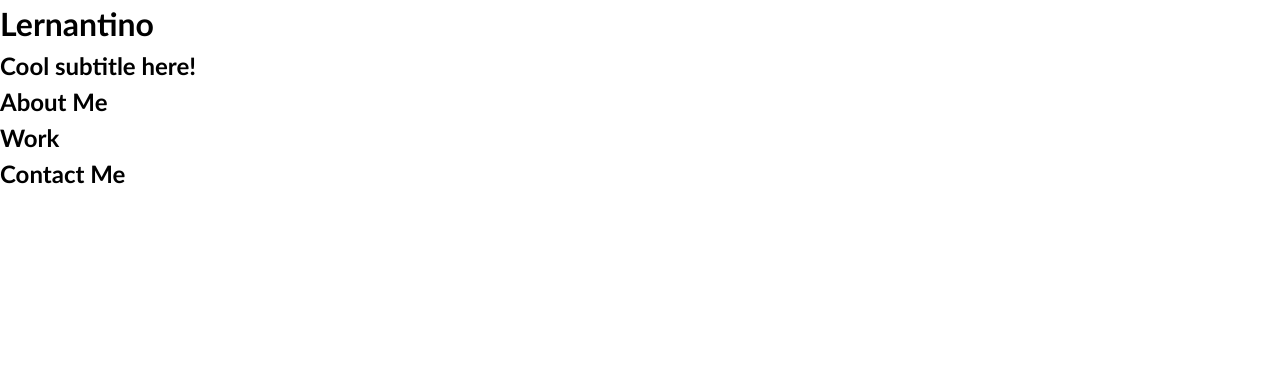
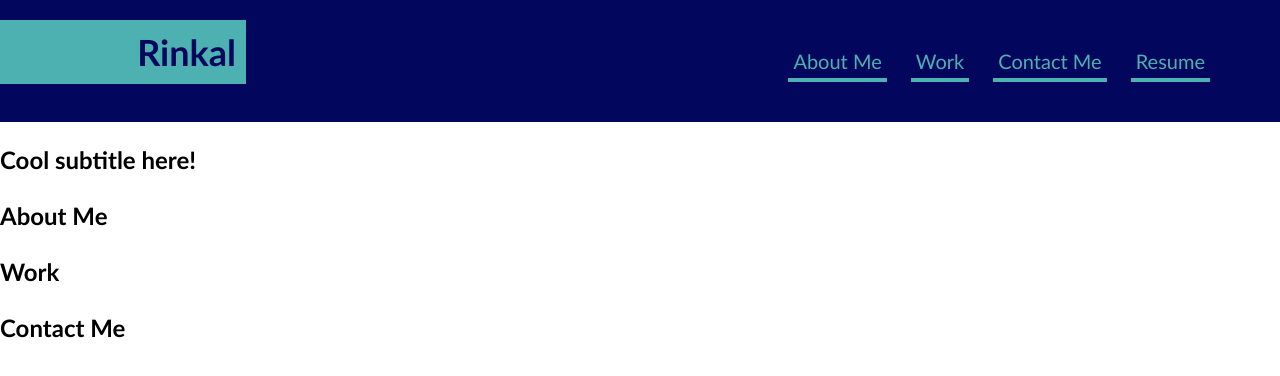
Before and after one commit to Rinkal-M-Patel/Rinkal_portfolio, a plain HTML site: page index.html in a window 1280 px wide. Drawn offline with Linux system fonts and the light colour scheme; files that its build step writes are made by us from their sources.

Commit message:
heade HTML and CSS add

```diff
--- a/css/style.css
+++ b/css/style.css
@@ -7,17 +7,97 @@ body {
   padding: 0;
   font-family: 'Trebuchet MS', 'Lucida Sans Unicode', 'Lucida Grande', 'Lucida Sans', Arial, sans-serif;
   line-height: 1.5;
+  width: 100%;
 }
 
-h1,
-h2,
-h3,
-h4,
-h5,
-h6 {
-  margin: 0;
-}
+header {
 
-p {
-  margin: 0;
-}
+  width: 100%;
+
+  padding: 20px 50px 20px 0px;
+
+  display:flex;
+
+  justify-content: flex-start;
+
+  align-items:flex-start;
+
+  background-color: #02075d;
+
+  }
+
+  header h1 {
+    text-align: end;
+    font-weight: bold;
+    font-size: 36px;
+    color: #000;
+    margin: 0px;
+    width: 20%;
+    background-color: #4db0b1;
+    padding: 5px 10px;
+
+  }
+
+  header h1 a {
+
+  text-decoration: none;
+
+  color: #02075d;
+
+  }
+
+  header h1 a:hover{
+
+  cursor: pointer;
+
+  color: #02075d;
+
+  }
+
+  header nav {
+
+  width: 80%;
+
+  display: flex;
+
+  justify-content: flex-end;
+
+  padding: 10px;
+
+  margin: 0px 0;
+
+  }
+
+  header nav ul li {
+
+  margin: 0px 10px;
+
+  display: inline;
+
+  padding: 5px;
+
+  font-weight: lighter;
+
+  border-bottom: 4px solid #4db0b1;
+
+  font-size: 20px;
+
+  }
+
+  header nav ul li a, .contact ul li a {
+
+  text-decoration: none;
+
+  color: #4db0b1;
+
+  }
+
+  header nav ul li a:hover {
+
+  text-decoration: none;
+
+  cursor: pointer;
+
+  color: #4db0b1;
+
+  }
--- a/index.html
+++ b/index.html
@@ -5,15 +5,21 @@
   <meta charset="UTF-8">
   <meta name="viewport" content="width=device-width, initial-scale=1.0">
   <meta http-equiv="X-UA-Compatible" content="ie=edge">
-  <title>Lernantino // Web Developer</title>
-  <link rel="stylesheet" href="./assets/css/style.css" />
+  <title>Rinkal-Patel</title>
+  <link rel="stylesheet" href="./css/style.css" />
 </head>
 
 <body>
   <!-- main logo / nav -->
   <header>
-    <h1>Lernantino</h1>
+    <h1><a href="#">Rinkal</a></h1>
     <nav>
+      <ul>
+        <li><a href="#about">About Me</a></li>
+        <li><a href="#work">Work</a></li>
+        <li><a href="#contact">Contact Me</a></li>
+        <li><a href="#" target="_blank">Resume</a></li>
+      </ul>
     </nav>
   </header>
 
```
